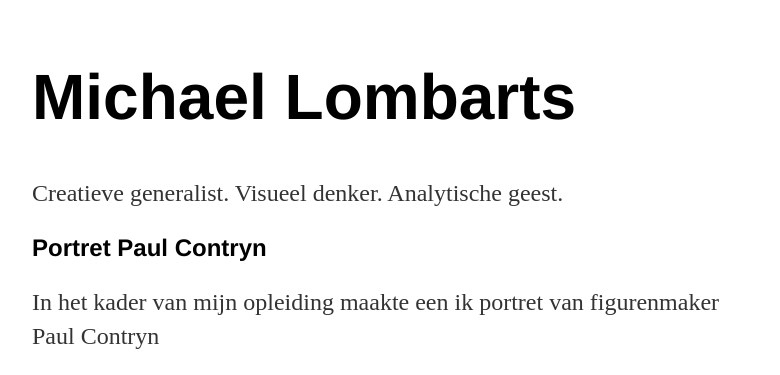
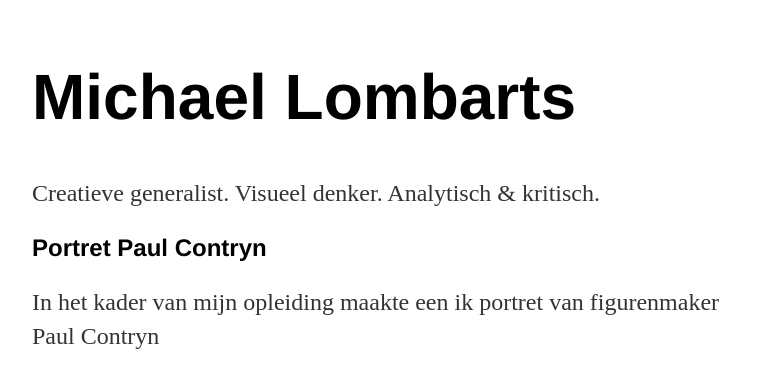
Before and after one commit to MichaelLombarts/michaellombarts.github.io, a Jekyll site: the page built from index.html, in a window 1280 px wide. Shown: the top 375 px of the page, without its empty margins (160-940 px from the left). Built offline with Jekyll 4.4.1, drawn with Linux system fonts in a browser that asks for light colours.

Commit message:
Update index.html

```diff
--- a/index.html
+++ b/index.html
@@ -5,7 +5,7 @@ title: Michael Lombarts
 <div class="blurb">
 		<div class="intro">
 			<h1>Michael Lombarts</h1>
-			<p class="intro">Creatieve generalist. Visueel denker. Analytische geest.</p>
+			<p class="intro">Creatieve generalist. Visueel denker. Analytisch & kritisch.</p>
 		</div>
 
 	<div class="wrapper">
```
